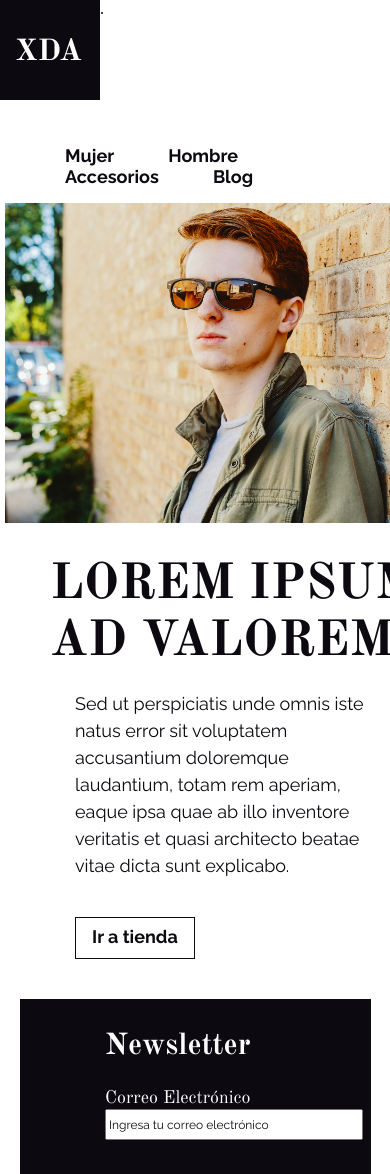
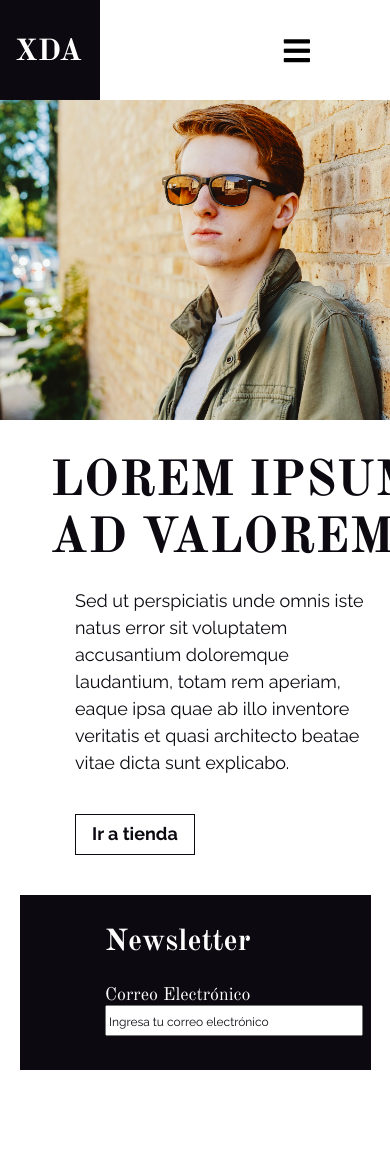
Before and after one commit to DirkGaston/Tienda-XDA, a plain HTML site: page index.html in a window 390 px wide. Shown: the top 1174 px of the page. After the commit the page ends 1070 px from the top, so only its background shows below. Drawn offline with nearby package versions, Linux system fonts and the light colour scheme.

Commit message:
second commit Tienda-XDA

```diff
--- a/assets/sass/layout/_main.scss
+++ b/assets/sass/layout/_main.scss
@@ -49,12 +49,12 @@
             width: 100%;
             height: 25rem;
             object-fit: cover;
-            object-position: 5px 20%
+            object-position: 0px 20%
         }
 
         @include phone-view {
             height: 20rem;
-            object-position: 5px 10%
+            object-position: 0px 10%
         }
     }
 
--- a/assets/sass/layout/_navigation.scss
+++ b/assets/sass/layout/_navigation.scss
@@ -16,6 +16,71 @@
     }
 }
 
+.navbar__Burger {
+    float: right;
+    @include px-to-rem(47, padding-top);
+    @include px-to-rem(30, padding-right);
+
+    & label{
+        margin: 0 50px 0 0;
+        position: relative;
+        bottom: 20px;
+        @include px-to-rem(30);
+        @include px-to-rem(50, line-height);
+        display: none;
+        @include phone-view{
+            display: block;
+            cursor: pointer;
+        }
+    }
+}
+
+    #toggle {
+    display: none;
+    }
+
+.navbar__Menu{
+        text-align: center;
+        width: 100%;
+        @include phone-view{
+
+            width: 100vw;
+            max-height: 0px;
+            overflow: hidden;
+            display: flex !important;
+            flex-direction: column;
+            justify-content: flex-start;
+            background: $granitegray;
+            position: absolute;
+            left: 0;
+            top: 100px;
+            transition: all 0.3s ease-in-out;
+
+            input:checked ~ .navbar__Menu{
+            width: 100%;
+            max-height: 300px;
+            overflow: hidden;
+            display: flex !important;
+            flex-direction: column;
+            justify-content: flex-start;
+            background: $granitegray;
+            position: absolute;
+            left: 0;
+            top: 100px;
+        }
+    }
+}
+
+.navbar__Menu a{
+    @include phone-view{
+        display: block;
+        border-bottom: 1px solid $smokyblack;
+        padding-block: 7px;
+        margin: 0;
+    }
+
+}
+
 .navbar__Menu ul {
     list-style-type: none;
     float: right;
--- a/index.html
+++ b/index.html
@@ -19,7 +19,14 @@
             <h1>XDA</h1>
         </div>
 
-        <div class="navbar__Menu">.
+        <div class="navbar__Burger">
+            <input type="checkbox" id="toggle">
+            <label for="toggle">
+                <i class="fas fa-bars"></i>
+            </label>
+        </div>
+
+        <div class="navbar__Menu">
             <ul>
                 <li> <a href="">Mujer</a></li>
                 <li> <a href="">Hombre</a></li>
@@ -66,7 +73,8 @@
             <form>
 
                 <label class="content__Newsletter--label" for="email">Correo Electrónico</label>
-                <input class="content__Newsletter--input" type="text" id="email" name="email" placeholder="Ingresa tu correo electrónico">
+                <input class="content__Newsletter--input" type="text" id="email" name="email"
+                    placeholder="Ingresa tu correo electrónico">
 
             </form>
 
```
Also changed, not shown: assets/css/styles.css, 1 other file.
